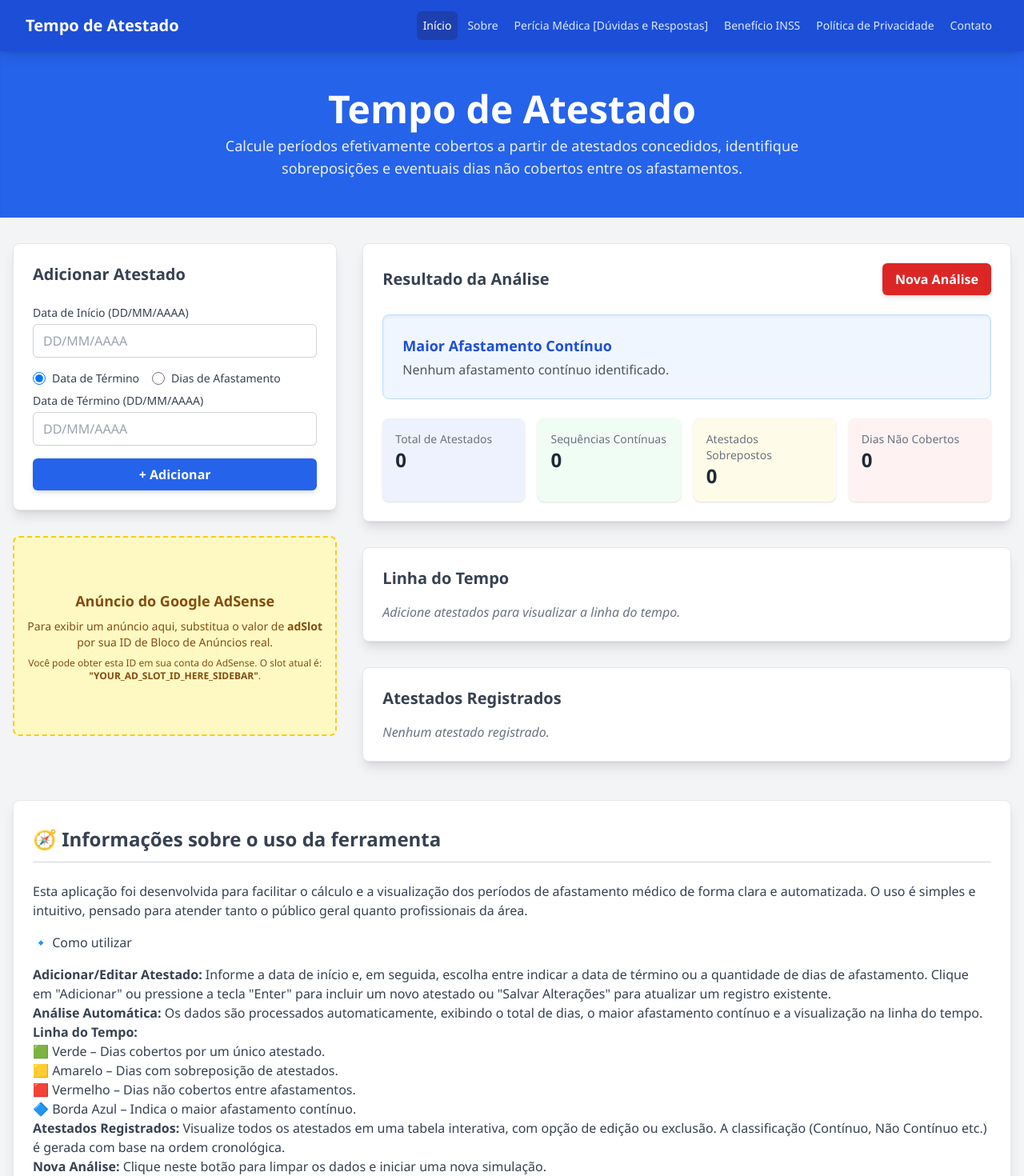
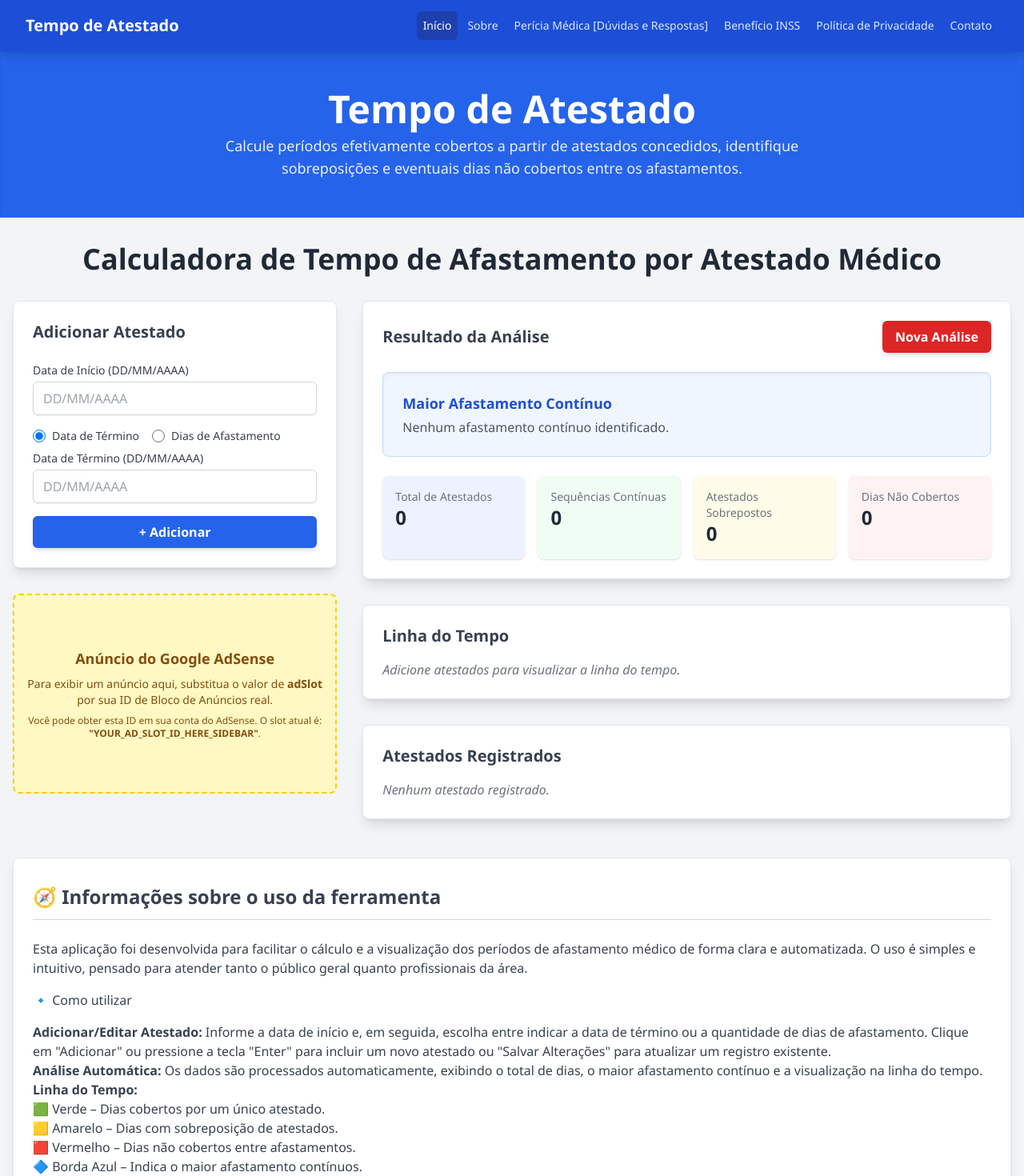
Before and after one commit to joseluizmed/tempodeatestadonovo2, a React (Vite) app: page /artigos in a window 1280 px wide. Shown: the top 1470 px of the page at 80% size. Built offline with nearby package versions, Linux system fonts and the light colour scheme.

Commit message:
AI - SEO

```diff
--- a/App.tsx
+++ b/App.tsx
@@ -282,6 +282,7 @@ const App: React.FC = () => {
         </div>
       </div>
       <div className="container mx-auto px-2 sm:px-4 py-8">
+        <h1 className="text-3xl md:text-4xl font-bold text-gray-800 mb-8 text-center">Calculadora de Tempo de Afastamento por Atestado Médico</h1>
         <div className="flex flex-col lg:flex-row gap-8">
           <div className="lg:w-1/3">
             <CertificateForm
@@ -328,7 +329,7 @@ const App: React.FC = () => {
                           <li>🟩 Verde – Dias cobertos por um único atestado.</li>
                           <li>🟨 Amarelo – Dias com sobreposição de atestados.</li>
                           <li>🟥 Vermelho – Dias não cobertos entre afastamentos.</li>
-                          <li>🔷 Borda Azul – Indica o maior afastamento contínuo.</li>
+                          <li>🔷 Borda Azul – Indica o maior afastamento contínuos.</li>
                       </ul>
                   </li>
                   <li><strong>Atestados Registrados:</strong> Visualize todos os atestados em uma tabela interativa, com opção de edição ou exclusão. A classificação (Contínuo, Não Contínuo etc.) é gerada com base na ordem cronológica.</li>
```
Also changed, not shown: index.html (+2 -1 lines), public/robots.txt (added).
